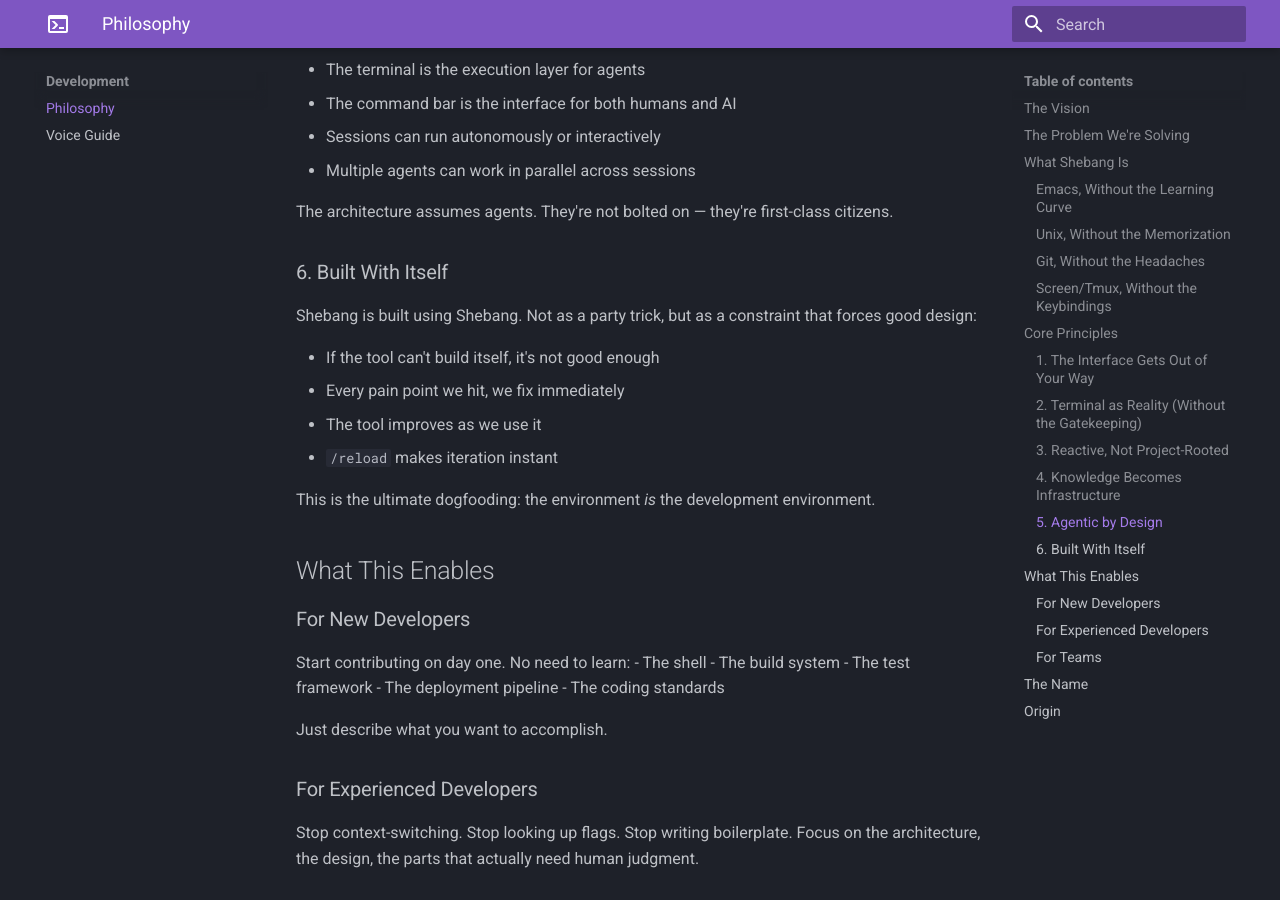
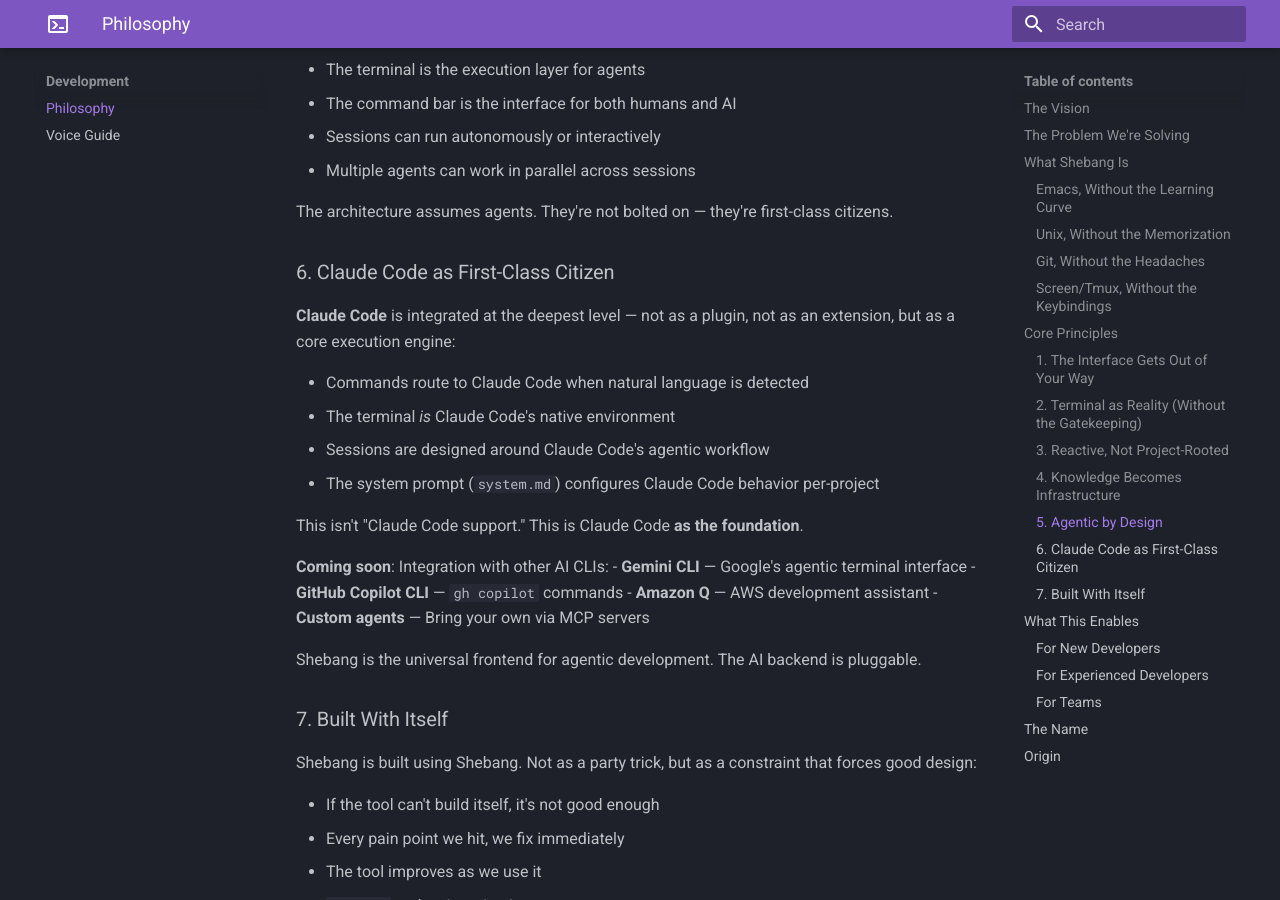
Before and after one commit to claimhawk/shebang, an MkDocs documentation site: the page built from docs/PHILOSOPHY.md, in a window 1280 px wide and 900 px high, scrolled down 3087 px. Built offline with MkDocs 1.6.1 and Material for MkDocs 9.7.7, drawn with Linux system fonts in a browser that asks for light colours.

Commit message:
Add Claude Code as first-class citizen, pluggable AI backends roadmap
## What Changed
- Added new philosophy principle #6: Claude Code as First-Class Citizen
- Renumbered "Built With Itself" to principle #7
- Added "Coming soon" roadmap for pluggable AI backends (Gemini CLI, Copilot, Amazon Q, MCP)
- Synced changes across PHILOSOPHY.md, README.md, docs/PHILOSOPHY.md, and docs/index.md

## Why
This commit elevates Claude Code from "integration" to "foundation" — a critical architectural distinction. Shebang isn't wrapping Claude Code; it's built *around* Claude Code's agentic workflow. The terminal is Claude Code's native environment. By making this explicit, we establish the design contract while leaving room for future AI backends. The pluggable backend roadmap signals strategic intent without overcommitting.

## Philosophy
Embodies principles #5 (Agentic by Design) and #7 (Built With Itself). The architecture assumes agents as first-class citizens, and this commit makes that assumption concrete by naming Claude Code as the primary execution engine.

```diff
--- a/docs/PHILOSOPHY.md
+++ b/docs/PHILOSOPHY.md
@@ -108,7 +108,26 @@
 
 The architecture assumes agents. They're not bolted on — they're first-class citizens.
 
-### 6. Built With Itself
+### 6. Claude Code as First-Class Citizen
+
+**Claude Code** is integrated at the deepest level — not as a plugin, not as an extension, but as a core execution engine:
+
+- Commands route to Claude Code when natural language is detected
+- The terminal *is* Claude Code's native environment
+- Sessions are designed around Claude Code's agentic workflow
+- The system prompt (`system.md`) configures Claude Code behavior per-project
+
+This isn't "Claude Code support." This is Claude Code **as the foundation**.
+
+**Coming soon**: Integration with other AI CLIs:
+- **Gemini CLI** — Google's agentic terminal interface
+- **GitHub Copilot CLI** — `gh copilot` commands
+- **Amazon Q** — AWS development assistant
+- **Custom agents** — Bring your own via MCP servers
+
+Shebang is the universal frontend for agentic development. The AI backend is pluggable.
+
+### 7. Built With Itself
 
 Shebang is built using Shebang. Not as a party trick, but as a constraint that forces good design:
 
```
Also changed, not shown: PHILOSOPHY.md (+20 -1 lines), README.md (+17 -0 lines), docs/index.md (+17 -0 lines).
